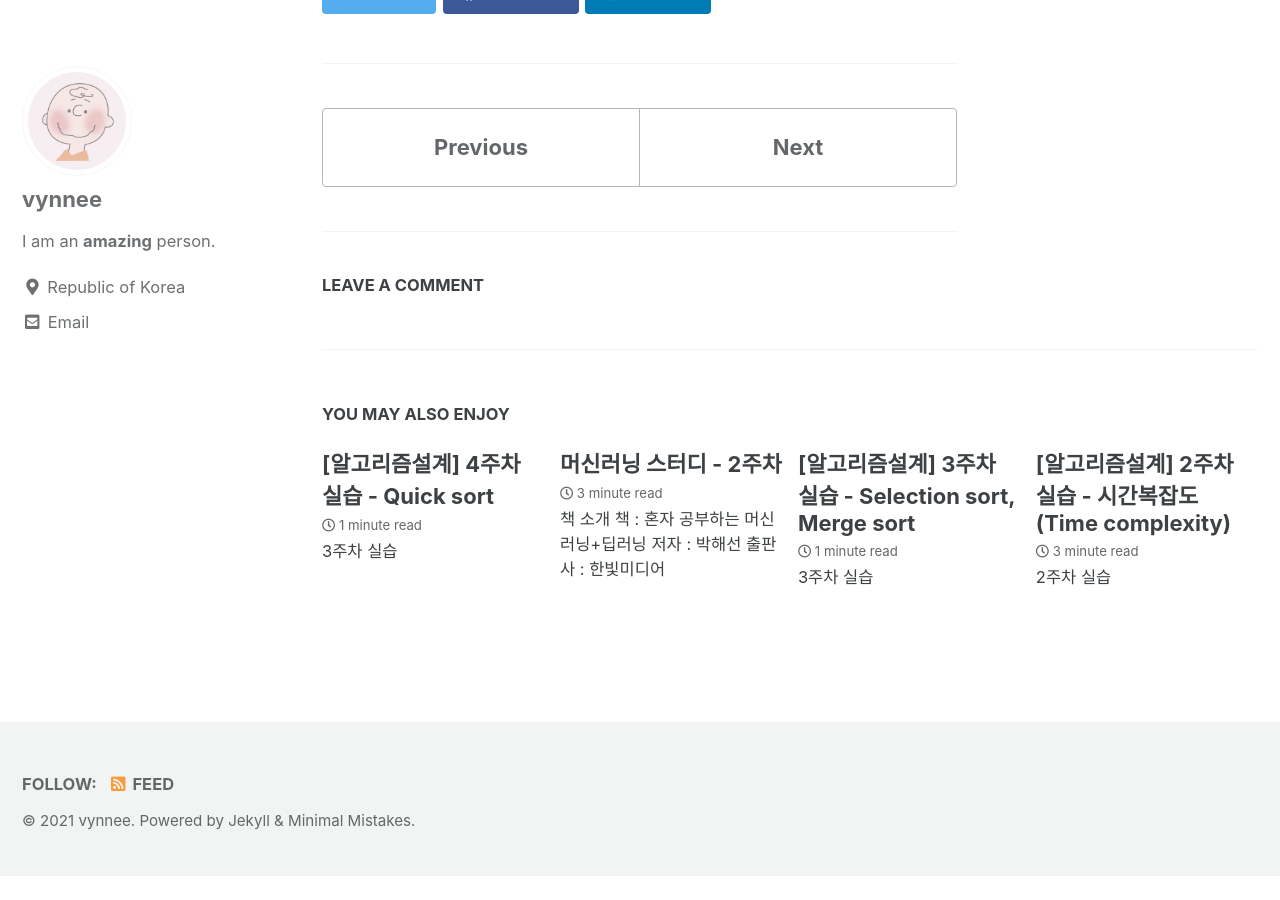
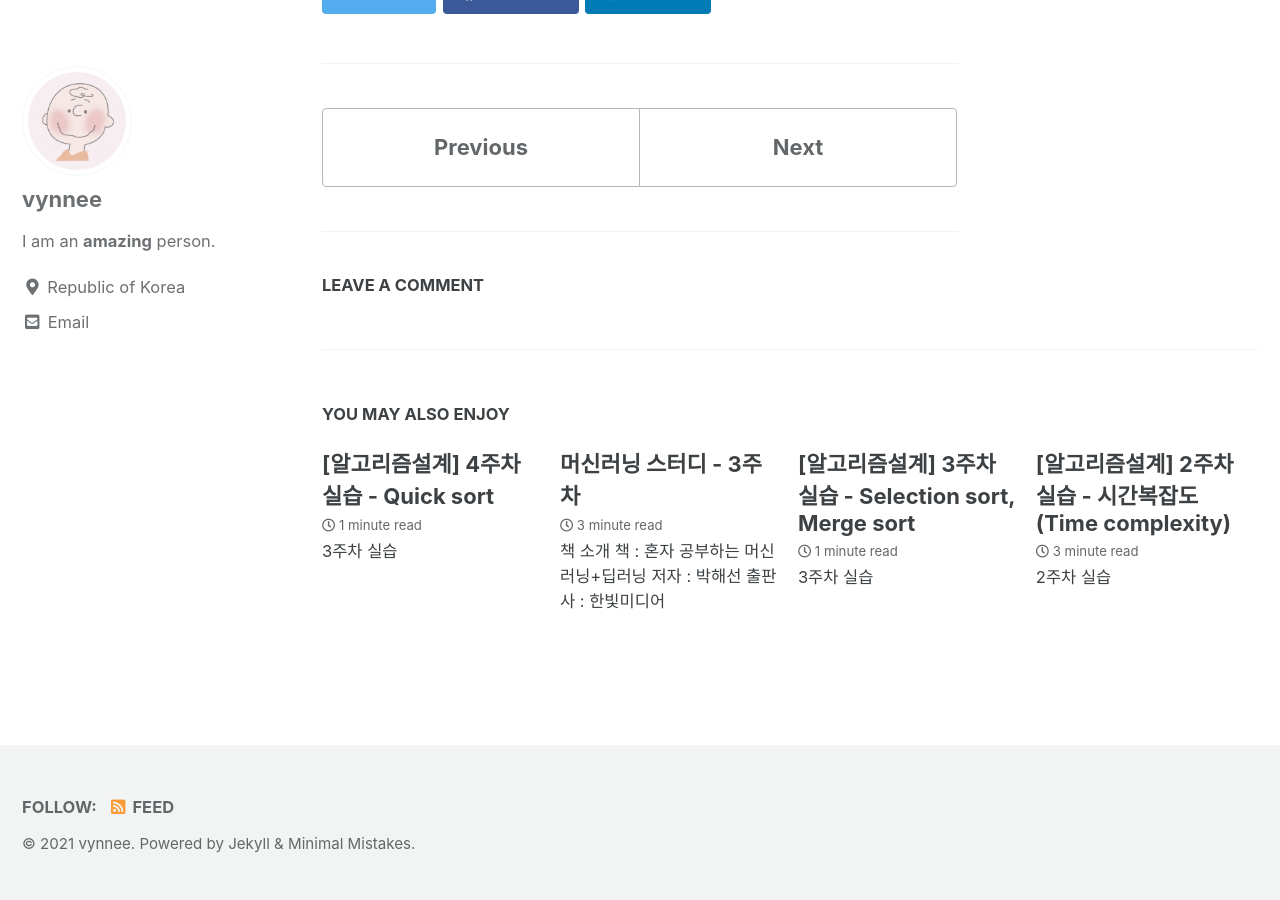
Before and after one commit to vynnee/vynnee.github.io, a Jekyll site: the page built from _posts/2021-01/ML/2021-03-16-ml02.md, in a window 1280 px wide and 900 px high, scrolled down 16426 px. Built offline with Jekyll 4.4.1, drawn with Linux system fonts in a browser that asks for light colours; cached includes are drawn as plain includes; comment, search, counter and statistics services are not loaded; before the commit the page ends 17302 px from its top, so only the background shows below that; some of the changed lines change nothing that is shown.

Commit message:
[2021-03-23] post modify

```diff
--- a/_posts/2021-01/ML/2021-03-16-ml02.md
+++ b/_posts/2021-01/ML/2021-03-16-ml02.md
@@ -12,7 +12,7 @@
 toc_sticky: true
 toc_label: 목차
 description: 머신러닝 스터디
-Last_modified_at: 2021-03-06T00:00:00+08:00
+Last_modified_at: 2021-03-16T00:00:00+08:00
 ---
 
 **책 소개**
--- a/_posts/2021-01/ML/2021-03-23-ml03.md
+++ b/_posts/2021-01/ML/2021-03-23-ml03.md
@@ -1,5 +1,5 @@
 ---
-title: "머신러닝 스터디 - 2주차 "
+title: "머신러닝 스터디 - 3주차 "
 layout: single
 author_profile: true
 read_time: true
@@ -12,7 +12,7 @@
 toc_sticky: true
 toc_label: 목차
 description: 머신러닝 스터디
-Last_modified_at: 2021-03-06T00:00:00+08:00
+Last_modified_at: 2021-03-23T00:00:00+08:00
 ---
 
 **책 소개**
```
